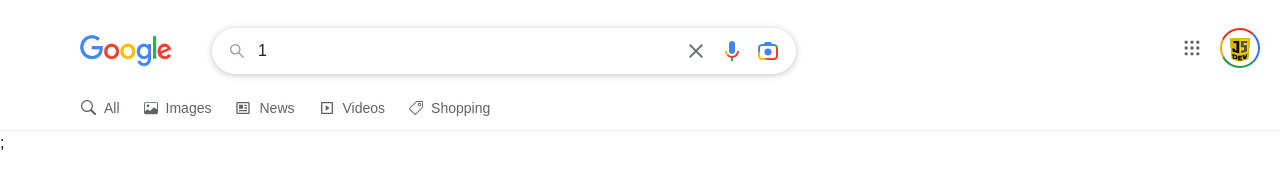
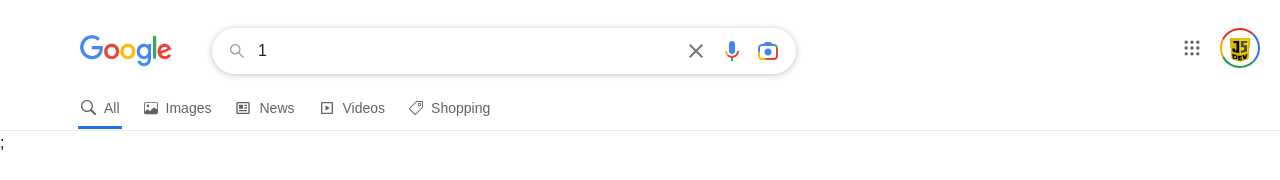
Before and after one commit to gehlotlalit/Google-Search-2.0, a React (Vite) app: page /1/1 in a window 1280 px wide. Shown: the top 180 px of the page. Built offline with nearby package versions, Linux system fonts and the light colour scheme.

Commit message:
Context Api

```diff
--- a/src/components/SearchResultHeader.jsx
+++ b/src/components/SearchResultHeader.jsx
@@ -9,18 +9,20 @@ import { menu } from "../utils/Constants";
 
 const SearchResultHeader = () => {
   const [selectedMenu, setSelectedMenu] = useState("All");
-    const clickHandler = () => {
-
-    }
+  const clickHandler = (menuItem) => {
+    setSelectedMenu(menuItem.name)
+  };
   return <>
-  <div className="p-[15px] pb-0 md:pr-5 md:pl-20 md:pt-7 border-b border-[#ebebeb] flex md:block flex-col items-center sticky top-0 bg-white">
+    <div className="p-[15px] pb-0 md:pr-5 md:pl-20 md:pt-7 border-b border-[#ebebeb] flex md:block flex-col items-center
+   sticky top-0 bg-white">
       <div className="flex itmes-center justify-between w-full">
         <div className="flex items-center grow">
           <img
-            className="hidden md:block w-[92px] mr-10" src={Logo} />
+            className="hidden md:block w-[92px] mr-10"
+            src={Logo}
+          />
           <SearchInput from="searchRsult" />
         </div>
-
         <div className="hidden md:block">
           <ProfileIcon />
         </div>
@@ -28,13 +30,19 @@ const SearchResultHeader = () => {
 
       <div className="flex ml-[-12px] mt-3">
         {menu.map((menu, index) => (
-            <span key={index} className={`flex items-center p-3 text-[#5f6368] cursor-pointer ${selectedMenu === menu.name ? "text-[#1a73e8]" : ""}`} onClick={()=> clickHandler(menu)}>
+          <span
+            key={index}
+            className={`flex items-center p-3 text-[#5f6368] cursor-pointer relative ${
+              selectedMenu === menu.name ? "text-[#1a73e8]" : ""}`}
+            onClick={() => clickHandler(menu)}
+          >
             <span className="hidden md:block mr-2">
               {menu.icon}
             </span>
-                <span className="text-sm">{menu.name}
-
-                </span>
+            <span className="text-sm">{menu.name}</span>
+                   {selectedMenu === menu.name && (
+                    <span className="h-[3px] w-[calc(100%-20px)] absolute bg-[#1a73e8] top-10 left-[10px]" />
+                   )}
           </span>
         ))}
       </div>
```
Lines whose indentation alone changed are shown as unchanged.
